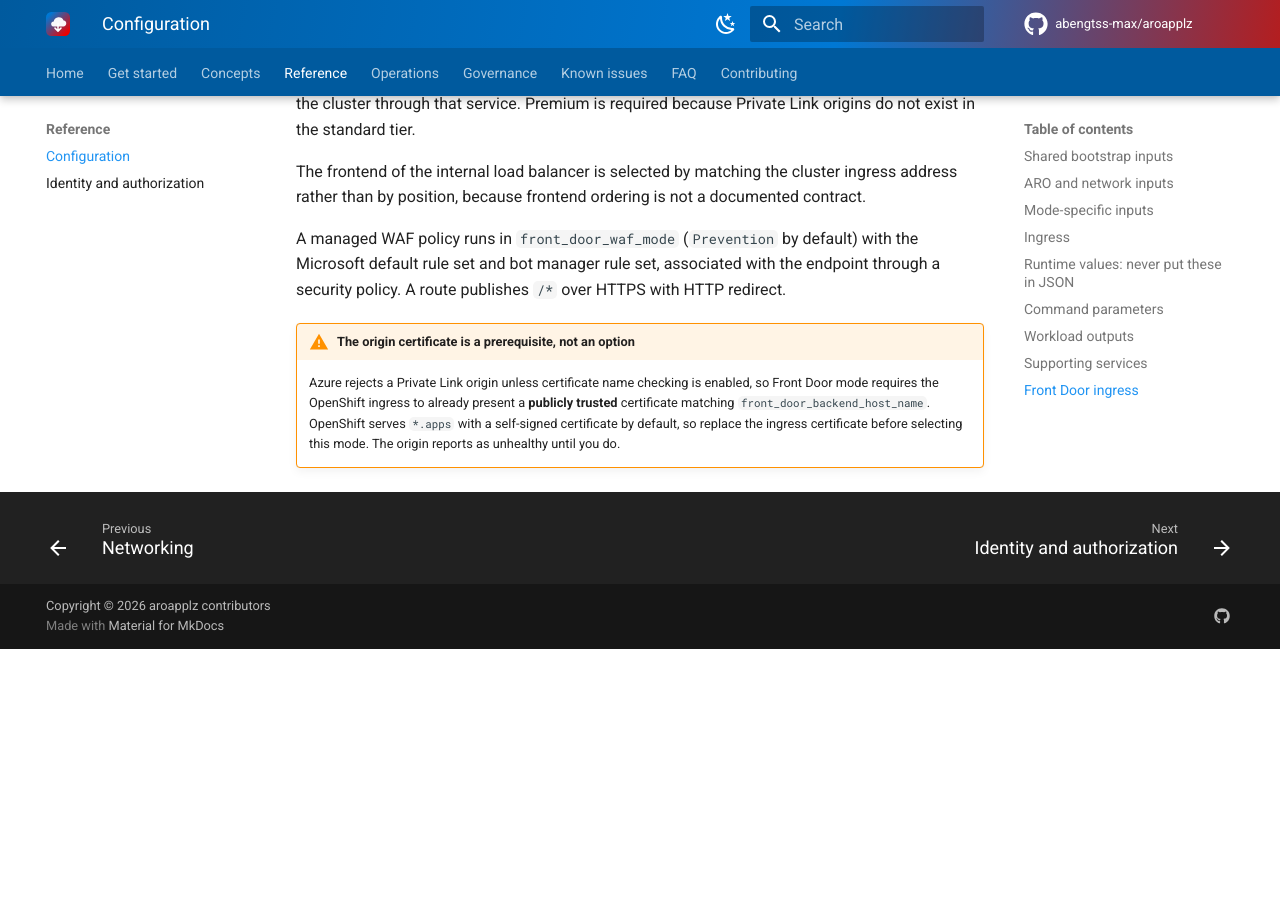
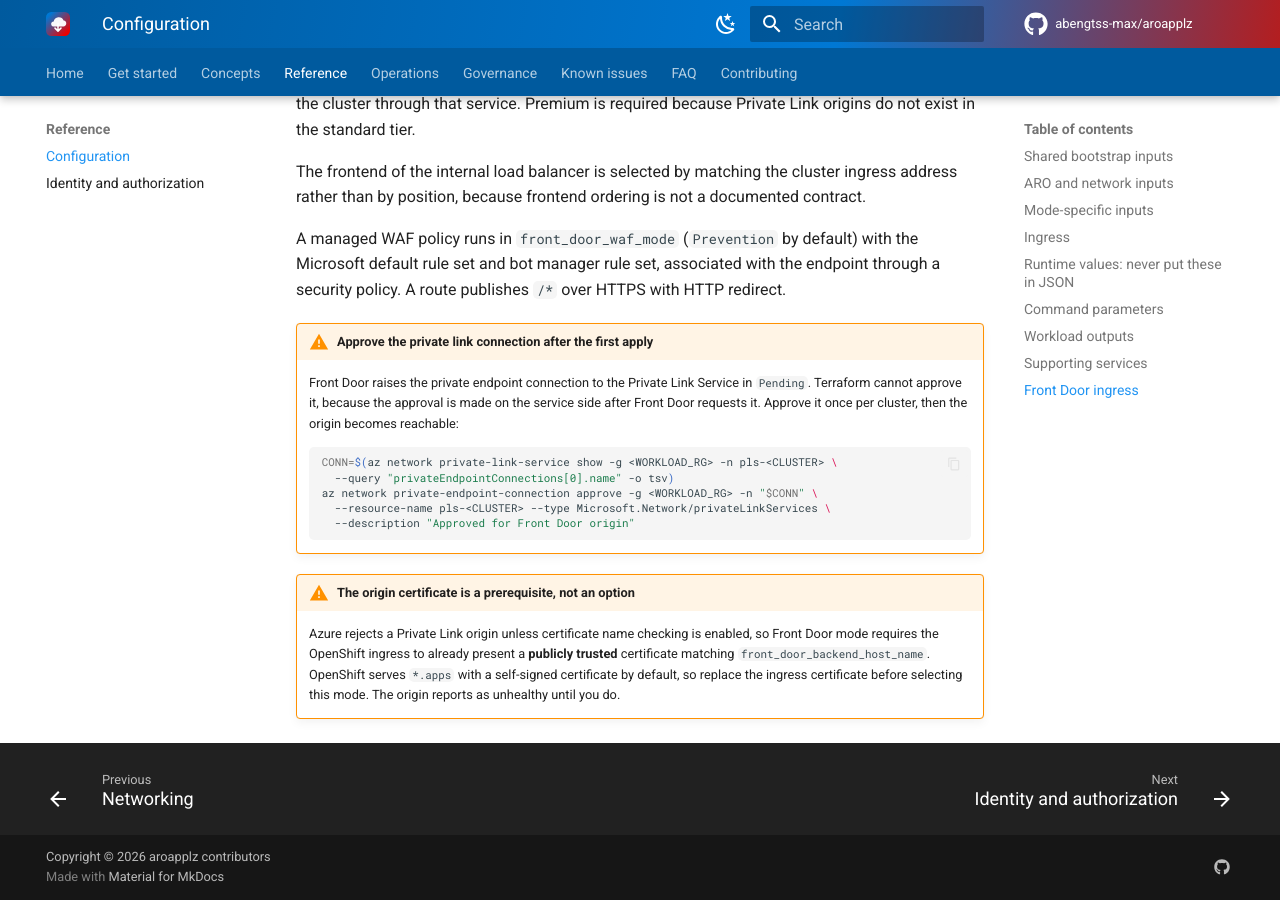
Before and after one commit to abengtss-max/aroapplz, an MkDocs documentation site: the page built from docs/reference/configuration.md, in a window 1280 px wide and 900 px high, scrolled down 6127 px. Built offline with MkDocs 1.6.1 and Material for MkDocs 9.7.7, drawn with Linux system fonts in a browser that asks for light colours; comment, search, counter and statistics services are not loaded; before the commit the page ends 6776 px from its top, so only the background shows below that.

Commit message:
docs: record the Front Door private link approval step
Front Door creates the private endpoint connection to the Private Link Service in Pending and Terraform cannot approve it, because approval happens on the service side after Front Door requests the connection. Give the one-time command so operators are not left with an origin that never becomes reachable.

````diff
--- a/docs/reference/configuration.md
+++ b/docs/reference/configuration.md
@@ -139,5 +139,15 @@ The frontend of the internal load balancer is selected by matching the cluster i
 
 A managed WAF policy runs in `front_door_waf_mode` (`Prevention` by default) with the Microsoft default rule set and bot manager rule set, associated with the endpoint through a security policy. A route publishes `/*` over HTTPS with HTTP redirect.
 
+!!! warning "Approve the private link connection after the first apply"
+    Front Door raises the private endpoint connection to the Private Link Service in `Pending`. Terraform cannot approve it, because the approval is made on the service side after Front Door requests it. Approve it once per cluster, then the origin becomes reachable:
+
+    ```bash
+    CONN=$(az network private-link-service show -g <WORKLOAD_RG> -n pls-<CLUSTER> \
+      --query "privateEndpointConnections[0].name" -o tsv)
+    az network private-endpoint-connection approve -g <WORKLOAD_RG> -n "$CONN" \
+      --resource-name pls-<CLUSTER> --type Microsoft.Network/privateLinkServices \
+      --description "Approved for Front Door origin"
+    ```
 !!! warning "The origin certificate is a prerequisite, not an option"
     Azure rejects a Private Link origin unless certificate name checking is enabled, so Front Door mode requires the OpenShift ingress to already present a **publicly trusted** certificate matching `front_door_backend_host_name`. OpenShift serves `*.apps` with a self-signed certificate by default, so replace the ingress certificate before selecting this mode. The origin reports as unhealthy until you do.
````
